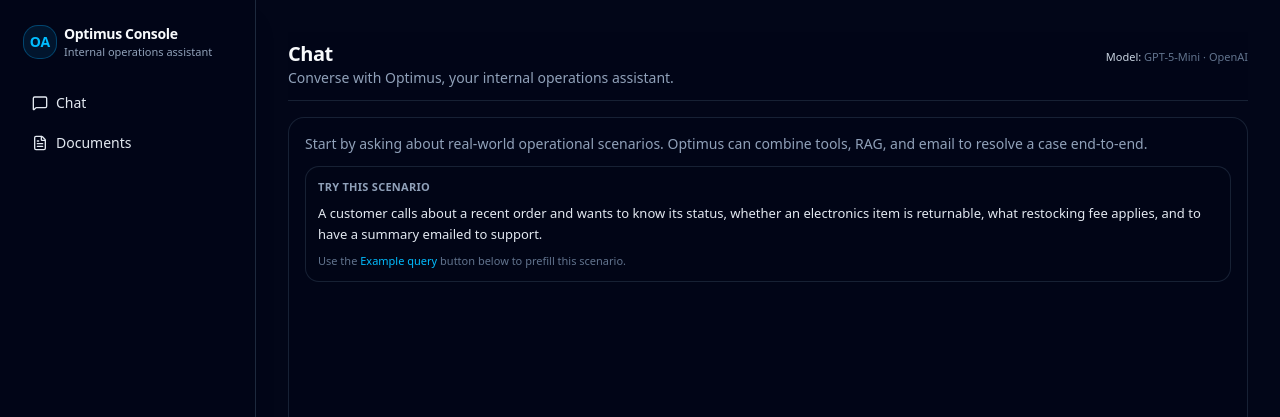
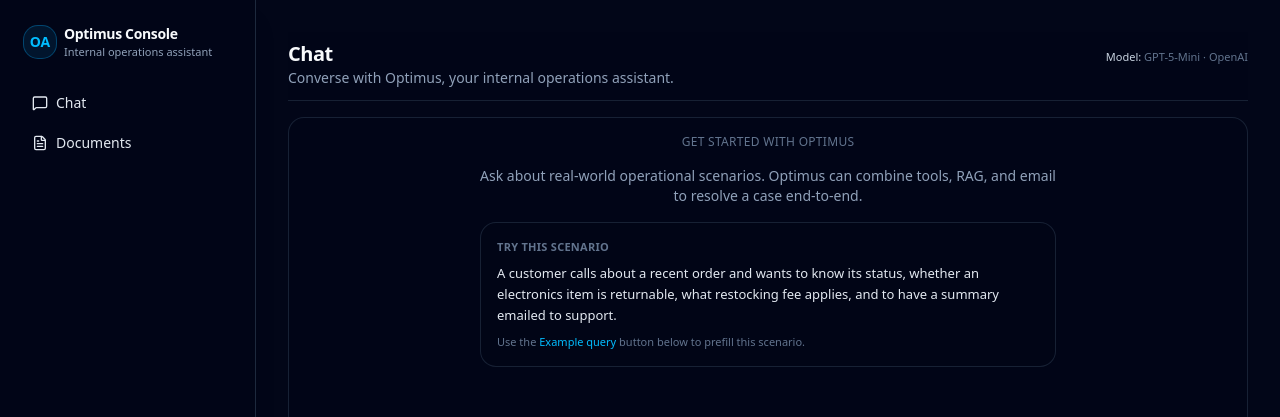
Before and after one commit to kodalegit/optimus-agent, a Next.js app in the folder frontend/: page /chat in a window 1280 px wide. Shown: the top 417 px of the page. Built offline with nearby package versions, Linux system fonts and the light colour scheme; no server answers.

Commit message:
improve empty state layout and add auto-resizing textarea in chat UI

```diff
--- a/frontend/src/app/chat/page.tsx
+++ b/frontend/src/app/chat/page.tsx
@@ -73,7 +73,7 @@ export default function ChatPage() {
 
             if (event.type === "agent_step") {
               const aiMessages = event.step.messages.filter(
-                (message) => message.type === "ai",
+                (message) => message.type === "ai"
               );
               const last = aiMessages[aiMessages.length - 1];
               if (last) {
@@ -82,7 +82,7 @@ export default function ChatPage() {
               }
             }
           },
-          controller.signal,
+          controller.signal
         );
       } catch (error) {
         const message =
@@ -168,13 +168,17 @@ export default function ChatPage() {
           className="flex-1 space-y-3 overflow-y-auto px-4 py-4 pb-6 text-sm"
         >
           {messages.length === 0 && !streamingAssistantContent ? (
-            <div className="space-y-3 text-sm text-slate-300">
-              <p className="text-slate-400">
-                Start by asking about real-world operational scenarios. Optimus
-                can combine tools, RAG, and email to resolve a case end-to-end.
+            <div className="flex h-full flex-col items-center justify-center text-center text-sm text-slate-400">
+              <div className="max-w-xl space-y-4">
+                <p className="text-xs font-medium uppercase tracking-wide text-slate-500">
+                  Get started with Optimus
                 </p>
-              <div className="rounded-xl border border-slate-800/80 bg-slate-950/70 p-3">
-                <div className="text-[11px] font-semibold uppercase tracking-wide text-slate-400">
+                <p className="text-sm text-slate-400">
+                  Ask about real-world operational scenarios. Optimus can
+                  combine tools, RAG, and email to resolve a case end-to-end.
+                </p>
+                <div className="rounded-2xl border border-slate-800/80 bg-slate-950/70 p-4 text-left">
+                  <div className="text-[11px] font-semibold uppercase tracking-wide text-slate-500">
                     Try this scenario
                   </div>
                   <p className="mt-2 text-[13px] leading-relaxed text-slate-200">
@@ -184,9 +188,13 @@ export default function ChatPage() {
                     support.
                   </p>
                   <p className="mt-2 text-[11px] text-slate-500">
-                  Use the <span className="font-medium text-sky-400">Example query</span>{" "}
+                    Use the{" "}
+                    <span className="font-medium text-sky-400">
+                      Example query
+                    </span>{" "}
                     button below to prefill this scenario.
                   </p>
+                </div>
               </div>
             </div>
           ) : (
--- a/frontend/src/components/chat/ChatInput.tsx
+++ b/frontend/src/components/chat/ChatInput.tsx
@@ -1,6 +1,6 @@
 "use client";
 
-import type { FormEvent, KeyboardEvent } from "react";
+import { useEffect, useRef, type FormEvent, type KeyboardEvent } from "react";
 import { ArrowUp, Sparkles } from "lucide-react";
 import { MODEL_OPTIONS, type ModelOption } from "@/lib/models";
 import { Button } from "@/components/ui/button";
@@ -33,6 +33,18 @@ export function ChatInput({
   isStreaming,
   onExampleClick,
 }: ChatInputProps) {
+  const textareaRef = useRef<HTMLTextAreaElement | null>(null);
+
+  const adjustTextareaHeight = () => {
+    const element = textareaRef.current;
+    if (!element) return;
+    element.style.height = "auto";
+    const maxHeight = 160;
+    const nextHeight = Math.min(element.scrollHeight, maxHeight);
+    element.style.height = `${nextHeight}px`;
+    element.style.overflowY = element.scrollHeight > maxHeight ? "auto" : "hidden";
+  };
+
   const handleSubmit = (event: FormEvent<HTMLFormElement>) => {
     onSubmit(event);
   };
@@ -57,12 +69,20 @@ export function ChatInput({
 
   const isSendDisabled = disabled || !value.trim();
 
+  useEffect(() => {
+    adjustTextareaHeight();
+  }, [value]);
+
   return (
     <form onSubmit={handleSubmit} className="w-full">
       <div className="relative flex w-full flex-col overflow-hidden rounded-2xl border border-slate-700/80 bg-slate-900/80">
         <textarea
+          ref={textareaRef}
           value={value}
-          onChange={(event) => onChange(event.target.value)}
+          onChange={(event) => {
+            onChange(event.target.value);
+            adjustTextareaHeight();
+          }}
           onKeyDown={handleKeyDown}
           placeholder="Ask Optimus about your operations, tools, or documents..."
           className="w-full min-h-[60px] max-h-[160px] resize-none border-none bg-transparent px-4 py-3 text-sm text-slate-50 placeholder:text-slate-500 focus:outline-none focus:ring-0"
```
Lines whose indentation alone changed are shown as unchanged.
